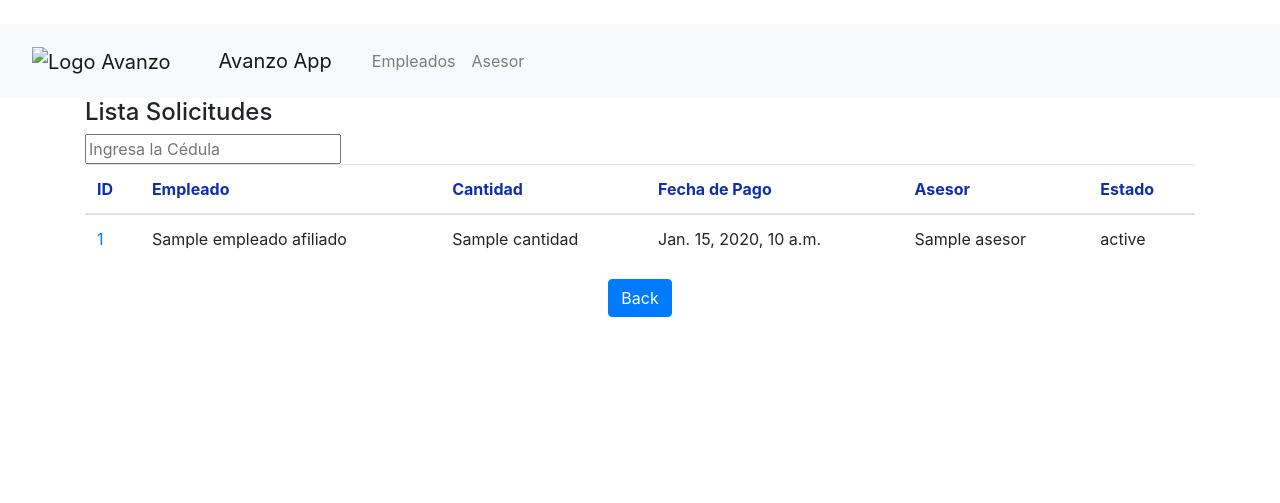
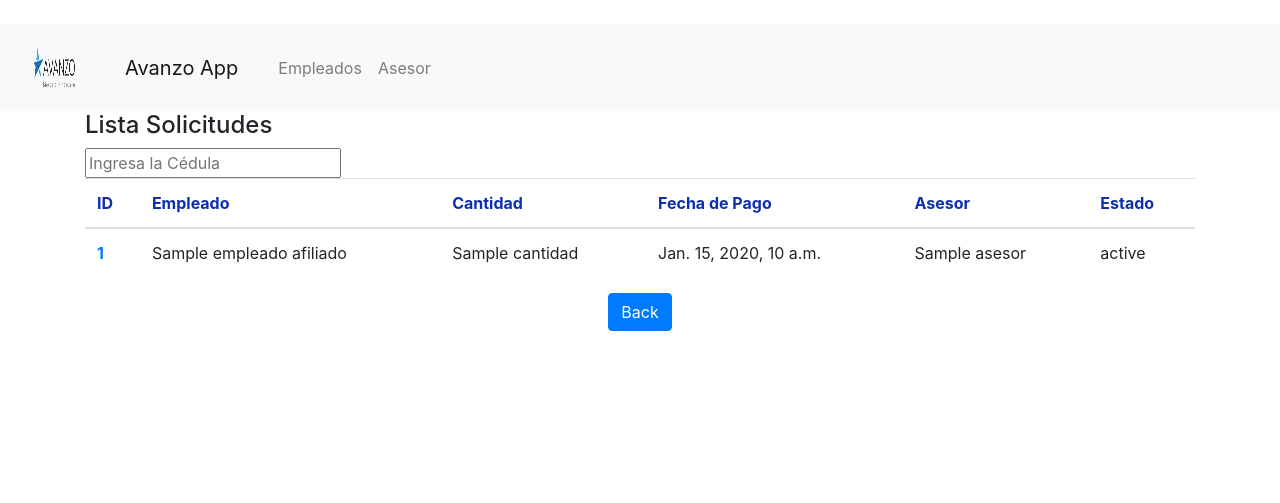
Before and after one commit to jjosorioc/ISIS2503-Django, a Django app: template Avanzo/AsesorAvanzo/templates/asesor.html in a window 1280 px wide. Shown: the top 503 px of the page. Run offline with Django 4.2, Linux system fonts and the light colour scheme; the template is opened without the code that fills it: most values are stand-ins (such as "Sample title", 1, 10 or a date in 2020); parts of the project's set-up code (start-up, migrations or seed data) failed here and were passed over; some libraries are stand-ins or nearby versions.

Commit message:
Cambios para el UI

```diff
--- a/Avanzo/AsesorAvanzo/templates/asesor.html
+++ b/Avanzo/AsesorAvanzo/templates/asesor.html
@@ -30,7 +30,7 @@
              {% for Solicitud in solicitudes %}
               <tr>
                 <td>
-                  <a href="{% url 'detailSolicitud' Solicitud.id %}">{{ Solicitud.id }}</a
+                  <a href="{% url 'detailSolicitud' Solicitud.id %}" ><b>{{ Solicitud.id }}</b></a
                   >
                 </td>
                 <td>{{ Solicitud.empleadoAfiliado.nombre }}</td>
--- a/Avanzo/AsesorAvanzo/views.py
+++ b/Avanzo/AsesorAvanzo/views.py
@@ -14,7 +14,6 @@ def listaSolicitudes(request):
     id=request.GET.get('q')
     if id != None:
 
-        print("id " ,id)
         old = solicitudes
         solicitudes = getSolicitudesByEmpleado(id)
 
@@ -30,5 +29,4 @@ def getSolicitudById(id):
 def detailSolicitud(request, id):
     print("id: ", id)
     solicitud = getSolicitudById(id)
-    print(solicitud)
     return render(request, 'detailSolicitud.html', {'solicitud': solicitud})
--- a/Avanzo/Avanzo/templates/base.html
+++ b/Avanzo/Avanzo/templates/base.html
@@ -14,7 +14,7 @@
 
             <nav class="navbar navbar-light bg-light">
                 <a class="navbar-brand" href="/">
-                <img src="#" width="45" height="45" alt="Logo Avanzo">
+                <img src="/static/media/LOGO-AVANZO.png" width="45" height="45" alt="Logo Avanzo">
                 </a>
             </nav>
 
```
Also changed, not shown: Avanzo/Avanzo/static/media/LOGO-AVANZO.png (renamed from Avanzo/Avanzo/static/LOGO-AVANZO.png), Avanzo/Avanzo/static/media/logo.png (renamed from Avanzo/Avanzo/static/logo.png), Avanzo/Avanzo/static/media/logo_avanzo.png (renamed from Avanzo/Avanzo/static/logo_avanzo.png), Avanzo/Avanzo/static/media/lupa.png (renamed from Avanzo/Avanzo/static/lupa.png), Avanzo/Avanzo/static/media/monitor.png (renamed from Avanzo/Avanzo/static/monitor.png).
